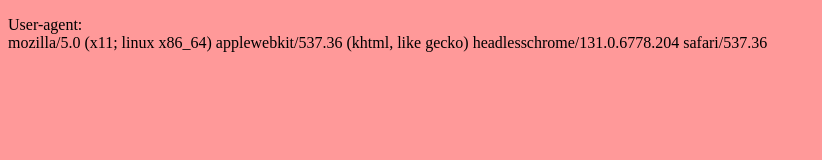
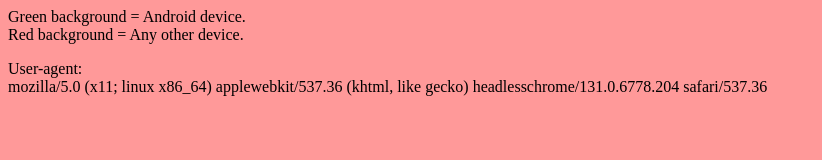
Before and after one commit to sanryuu03/check-website-access-from-android, a plain HTML site: page index.html in a window 1280 px wide. Shown: the whole page, without its empty margins (0-822 px from the left). Drawn offline with Linux system fonts and the light colour scheme.

Commit message:
check website access from android revisi 1

```diff
--- a/index.html
+++ b/index.html
@@ -20,11 +20,11 @@
 </style>
 
 <body>
+    Green background = Android device.
+    <br />
+    Red background = Any other device.
         <p id="demo">
 
-            Green background = Android device.
-            <br />
-            Red background = Any other device.
         </p>
 </body>
 <script>
@@ -37,8 +37,8 @@
                 body.classList.add('android');
             }
         }
-        document.getElementById("demo").innerHTML = "User-agent:<br>" + user_agent;
     })
+    document.getElementById("demo").innerHTML = "User-agent:<br>" + user_agent;
 </script>
 
 </html>
```
